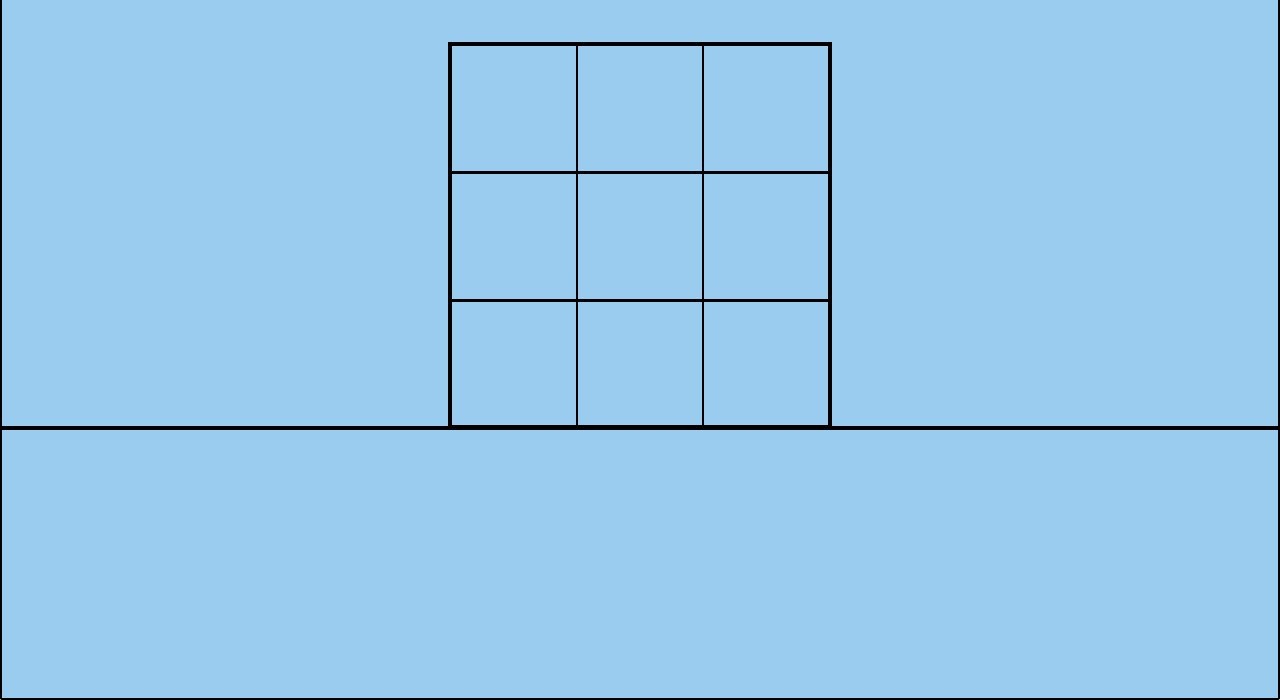
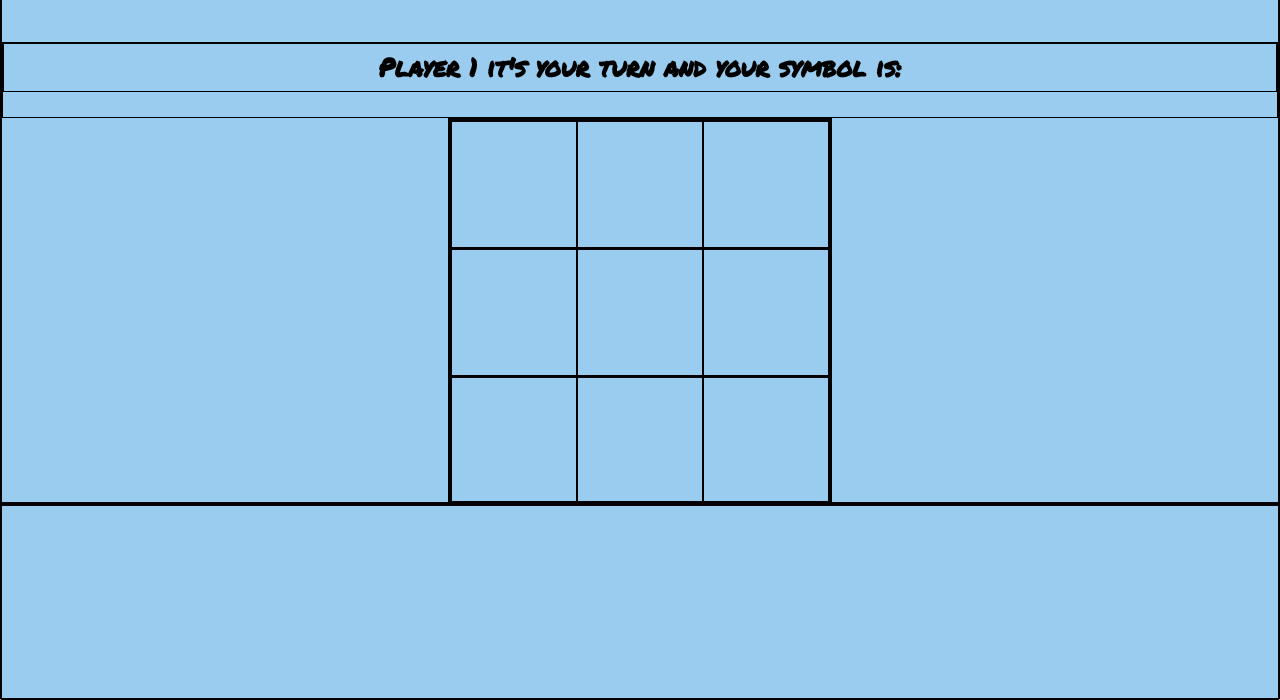
Before and after one commit to noccer/tic-tac-toe, a plain HTML site: page index.html in a window 1280 px wide. Shown: the part 103-803 px from the top of the page. Drawn offline with nearby package versions, Linux system fonts and the light colour scheme.

Commit message:
added in a playerMessage section to give users information as they play

```diff
--- a/css/style.css
+++ b/css/style.css
@@ -32,6 +32,15 @@ h1 {
 	text-shadow: 2px 2px #000000;
 }
 
+#playerMessage h3 {
+	font-size: 2vw;
+	padding: 5px;
+	display: flex;
+	justify-content: center;
+	align-items: center;
+	margin-bottom: 2vw;
+}
+
 #gameSection {
 	height: 30vw;
 	width: 30vw;
--- a/index.html
+++ b/index.html
@@ -12,6 +12,11 @@
 <section id="header">
 	<h1>Niall's Tic-Tac-Toe</h1>
 </section>
+<section id="playerMessage">
+	<h3>
+		Player 1 it's your turn and your symbol is:
+	</h3>
+</section>
 <section id="gameSection">
 
 </section>
```
